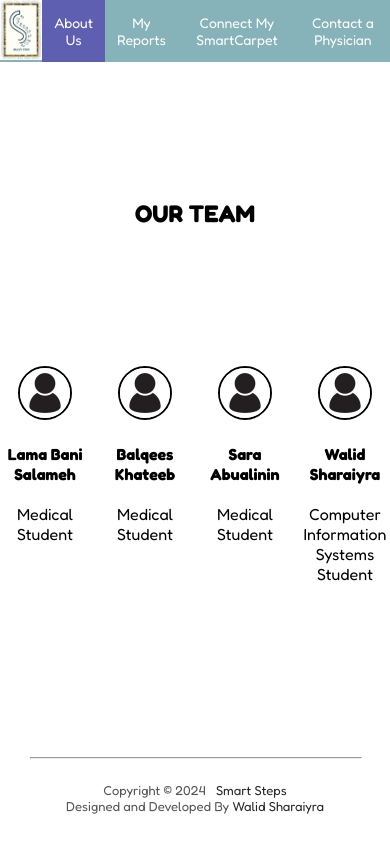
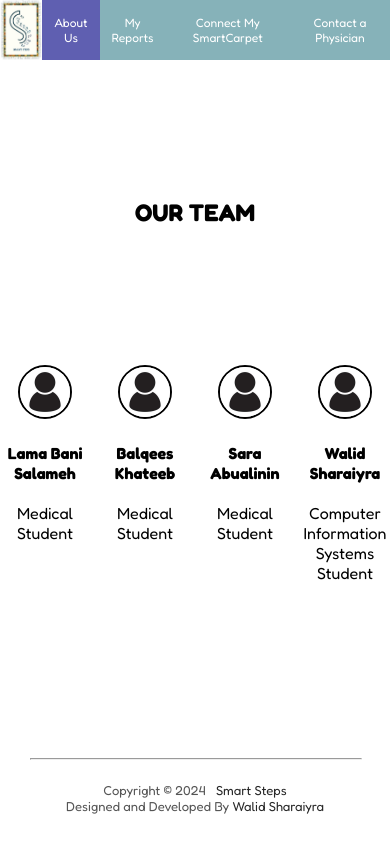
Before and after one commit to AlSharaiyra/SmartSteps, a plain HTML site: page app/about.html in a window 390 px wide. Drawn offline with Linux system fonts and the light colour scheme.

Commit message:
Update styles.css
updated media screen to suit mobile phones

```diff
--- a/app/styles.css
+++ b/app/styles.css
@@ -86,8 +86,8 @@ h2 {
     }
 
     li a{
-        font-size: 14px;
-        padding: 14px 12px;
+        font-size: 12px;
+        padding: 15px 12px;
     }
 
     .logo{
```
